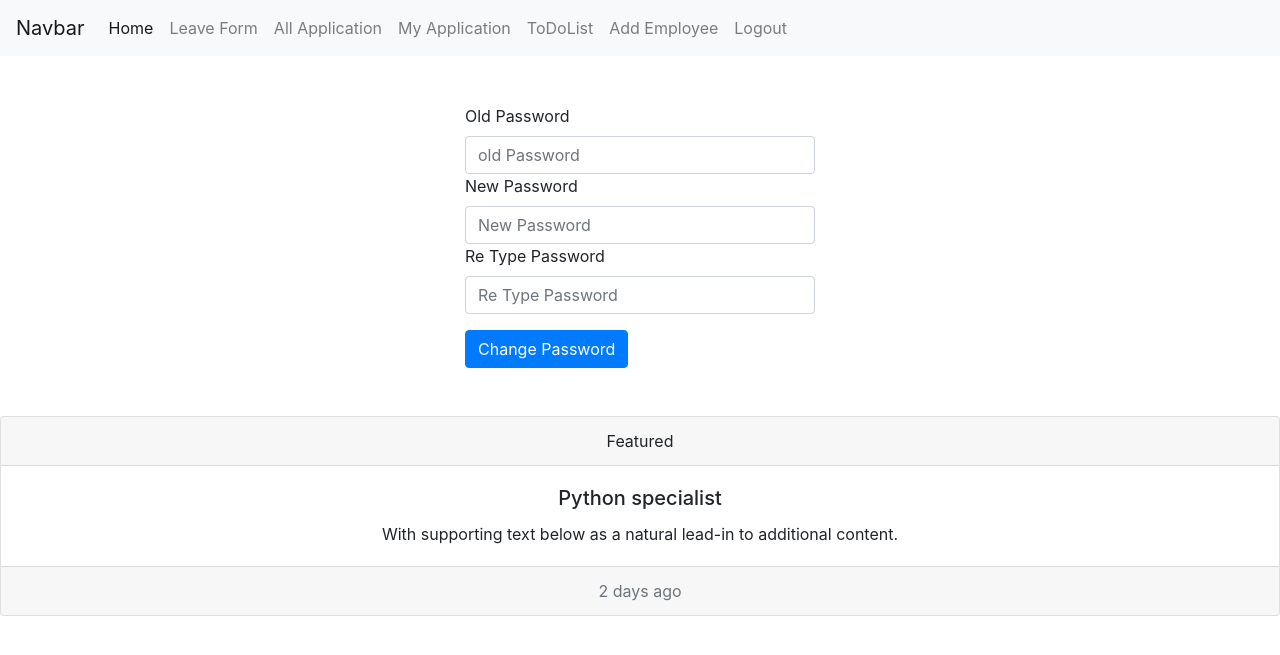
After one commit to ashikpydev/pp2002emsproject, a Django app: page /change-password in a window 1280 px wide. The commit adds this page. Shown: the top 655 px of the page. Run offline with Django 3.2, Linux system fonts and the light colour scheme; some libraries are stand-ins or nearby versions.

Commit message:
change passsword

```diff
--- a/emsapp/urls.py
+++ b/emsapp/urls.py
@@ -3,13 +3,15 @@
 
 from .views import *
 urlpatterns = [
+    path('change-password', change_password, name='change_password'),
     path('logout', user_logout, name='user_logout'),
     path('add-employee', add_employee, name='add_employee'),
     path('add-todo-list', add_todo_list, name='add_todo_list'),
+    path('my-application/', my_application, name='my_application'),
 
     path('', user_login, name='user-login'),
 
-    path('todo-ist-evaluation/<int:id>/<sts>', todo_list_evaluation, name='todo-list-evaluation'),
+    path('todo-ist-evaluation/<int:id>/<int:sts>', todo_list_evaluation, name='todo-list-evaluation'),
 
 
     path('application-approval/<int:id>/<sts>', application_approval, name='application_approval'),
--- a/emsapp/views.py
+++ b/emsapp/views.py
@@ -1,6 +1,7 @@
 from django.shortcuts import redirect, render, HttpResponse
 from django.contrib.auth import login, logout, authenticate
 from django.contrib.auth.decorators import login_required
+from django.contrib import messages
 
 # Create your views here.
 from .models import *
@@ -68,9 +69,11 @@
 
 
 def application_approval(request, id, sts):
+    print(sts)
+    print(type(sts))
     application = LeaveApplication.objects.get(id = id)
     application.checked = True
-    if sts == 0:
+    if int(sts) == 0:
         application.approved = False
         application.save()
         return redirect('/all-application')
@@ -167,3 +170,42 @@
         form = UserForm()
         context = {'form':form}
         return render(request, 'add_employee.html', context)
+
+def my_application(request):
+    user = request.user
+    application = LeaveApplication.objects.filter(user = user)
+    print(application)
+    context = {'application':application}
+    return render(request, 'my-application.html', context)
+
+def change_password(request):
+    if request.method == 'POST':
+        old_password = request.POST['op']
+        new_password = request.POST['np']
+        retype_password = request.POST['rp']
+        # print(old_password)
+        # print(new_password)
+        # print(retype_password)
+        print(request.user.username)
+        user = authenticate(username = request.user.username, password = old_password)
+        if user:
+            if new_password == retype_password:
+                user = request.user
+                user.set_password(new_password)
+                user.save()
+                message = messages.success(request, 'Password has changed')
+                return redirect('/')
+
+            else:
+                message = 'Password Not Matched!'
+                context = {'message':message}
+                return render(request, 'change_password.html', context)
+        else:
+            message = 'Invalid old Password'
+            context = {'message':message}
+            return render(request, 'change_password.html', context)
+
+        # print(v)
+        # # if old_password == request.user.password:
+        # #     print("ok")
+    return render(request, 'change_password.html')
--- a/templates/base.html
+++ b/templates/base.html
@@ -28,11 +28,16 @@
               <a class="nav-link" href="{% url 'all_application' %}">All Application</a>
             </li>
             <li class="nav-item">
+              <a class="nav-link" href="{% url 'my_application' %}">My Application</a>
+            </li>
+
+            <li class="nav-item">
               <a class="nav-link" href="{% url 'todolist' %}">ToDoList</a>
             </li>
             <li class="nav-item">
               <a class="nav-link" href="{% url 'add_employee' %}">Add Employee</a>
             </li>
+
             <li class="nav-item">
               <a class="nav-link" href="{% url 'user_logout' %}">Logout</a>
             </li>
--- /dev/null
+++ b/templates/change_password.html
@@ -0,0 +1,30 @@
+{% extends 'base.html' %}
+{% block content %}
+<div class="container mt-5">
+    <div class="row">
+        <div class="col-md-4 m-auto">
+            <form method="POST">
+                {% csrf_token %}
+                {% if message %}
+                <div class="alert alert-danger" role="alert">
+                    {{ message }}
+                  </div>
+                {% endif %}
+                <label for="inputPassword">Old Password</label>
+
+                    <input type="password" name = 'op' class="form-control" id="inputPassword" placeholder="old Password">
+
+
+                    <label for="inputPassword">New Password</label>
+
+                      <input type="password" name="np" class="form-control" id="inputPassword" placeholder="New Password">
+
+                    <label for="inputPassword">Re Type Password</label>
+
+                      <input type="password" name="rp" class="form-control" id="inputPassword" placeholder="Re Type Password">
+                <button type="submit" class="btn btn-primary mt-3">Change Password</button>
+                </form>
+</div>
+</div>
+</div>
+{% endblock %}
--- a/templates/userprofile.html
+++ b/templates/userprofile.html
@@ -17,7 +17,7 @@
                       <p class="text-secondary mb-1">{{ profile.department }}</p>
                       <p class="text-muted font-size-sm">{{ userprofile.designation }}</p>
                       <a href="#"><button class="btn btn-primary">Edit</button></a>
-                      <a href="#"><button class="btn btn-primary">Change passaword</button></a>
+                      <a href="{% url 'change_password' %}"><button class="btn btn-primary">Change passaword</button></a>
 
                     </div>
                   </div>
```
Also changed, not shown: templates/login.html (+8 -0 lines), templates/my-application.html (added, +31 -0 lines), db.sqlite3.
